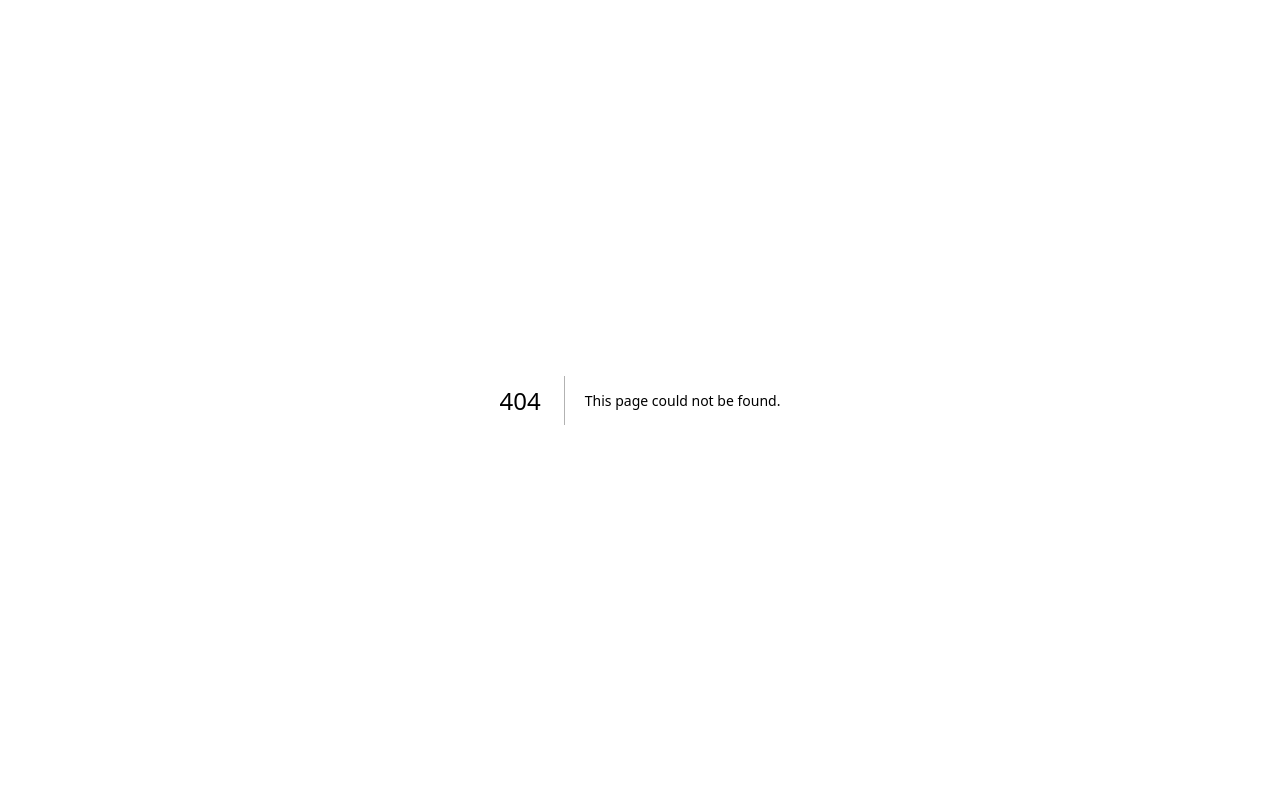
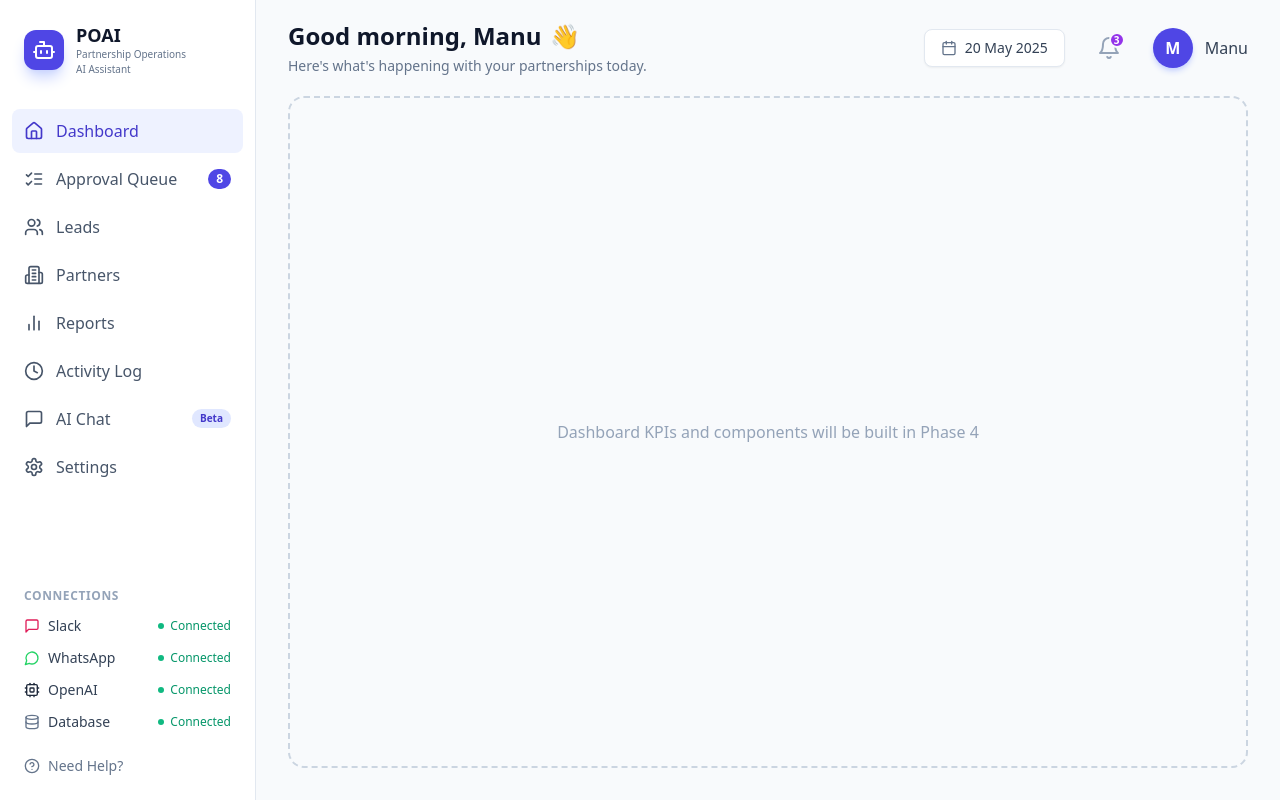
Before and after one commit to ManuSNair788/Amber-flow, a Next.js app: page /dashboard in a window 1280 px wide. Before the commit this address had no page. Built offline with nearby package versions, Linux system fonts and the light colour scheme.

Commit message:
feat(ui): implement core sidebar, header and dashboard layout for phase 3

```diff
--- /dev/null
+++ b/app/(dashboard)/dashboard/page.tsx
@@ -0,0 +1,7 @@
+export default function DashboardPage() {
+  return (
+    <div className="w-full h-full border-2 border-dashed border-slate-300 rounded-2xl flex items-center justify-center text-slate-400">
+      <p>Dashboard KPIs and components will be built in Phase 4</p>
+    </div>
+  );
+}
--- /dev/null
+++ b/app/(dashboard)/layout.tsx
@@ -0,0 +1,20 @@
+import { Sidebar } from "@/components/sidebar";
+import { Header } from "@/components/header";
+
+export default function DashboardLayout({
+  children,
+}: {
+  children: React.ReactNode
+}) {
+  return (
+    <div className="flex h-screen w-full bg-[#F8FAFC] overflow-hidden font-sans">
+      <Sidebar />
+      <div className="flex-1 flex flex-col overflow-hidden">
+        <Header />
+        <main className="flex-1 overflow-y-auto px-8 pb-8">
+          {children}
+        </main>
+      </div>
+    </div>
+  );
+}
--- /dev/null
+++ b/components/header.tsx
@@ -0,0 +1,33 @@
+import { Calendar, Bell } from 'lucide-react';
+
+export function Header() {
+  return (
+    <header className="h-24 px-8 flex items-center justify-between">
+      <div>
+        <h2 className="text-2xl font-bold text-slate-900 flex items-center gap-2">
+          Good morning, Manu <span className="text-2xl wave">👋</span>
+        </h2>
+        <p className="text-slate-500 mt-1 text-sm font-medium">Here's what's happening with your partnerships today.</p>
+      </div>
+
+      <div className="flex items-center gap-6">
+        <div className="flex items-center gap-2 bg-white border border-slate-200 shadow-sm rounded-lg px-4 py-2 text-sm font-medium text-slate-700 cursor-pointer hover:bg-slate-50 transition-colors">
+          <Calendar className="w-4 h-4 text-slate-500" />
+          <span>20 May 2025</span>
+        </div>
+
+        <button className="relative p-2 text-slate-400 hover:text-slate-600 transition-colors">
+          <Bell className="w-6 h-6" />
+          <span className="absolute top-1 right-1 w-4 h-4 bg-purple-600 text-white text-[10px] font-bold flex items-center justify-center rounded-full border-2 border-[#F8FAFC]">3</span>
+        </button>
+
+        <div className="flex items-center gap-3 cursor-pointer">
+          <div className="w-10 h-10 rounded-full bg-indigo-600 flex items-center justify-center text-white font-bold shadow-md shadow-indigo-200">
+            M
+          </div>
+          <span className="font-medium text-slate-700">Manu</span>
+        </div>
+      </div>
+    </header>
+  );
+}
--- /dev/null
+++ b/components/sidebar.tsx
@@ -0,0 +1,128 @@
+import Link from 'next/link';
+import {
+  Home,
+  ListChecks,
+  Users,
+  Building2,
+  BarChart2,
+  Clock,
+  Bot,
+  Settings,
+  HelpCircle,
+  MessageSquare,
+  MessageCircle,
+  Cpu,
+  Database
+} from 'lucide-react';
+
+export function Sidebar() {
+  return (
+    <div className="w-64 bg-white border-r border-slate-200 h-full flex flex-col justify-between py-6">
+      <div>
+        <div className="px-6 mb-8 flex items-center gap-3">
+          <div className="w-10 h-10 bg-indigo-600 rounded-xl flex items-center justify-center shadow-lg shadow-indigo-200">
+            <Bot className="text-white w-6 h-6" />
+          </div>
+          <div>
+            <h1 className="font-bold text-slate-900 text-lg leading-tight">POAI</h1>
+            <p className="text-[10px] text-slate-500 font-medium">Partnership Operations<br/>AI Assistant</p>
+          </div>
+        </div>
+
+        <nav className="space-y-1 px-3">
+          <Link href="/dashboard" className="flex items-center gap-3 px-3 py-2.5 bg-indigo-50 text-indigo-700 rounded-lg font-medium transition-colors">
+            <Home className="w-5 h-5" />
+            <span>Dashboard</span>
+          </Link>
+
+          <Link href="/queue" className="flex items-center justify-between px-3 py-2.5 text-slate-600 hover:bg-slate-50 rounded-lg font-medium transition-colors">
+            <div className="flex items-center gap-3">
+              <ListChecks className="w-5 h-5" />
+              <span>Approval Queue</span>
+            </div>
+            <span className="bg-indigo-600 text-white text-xs font-bold px-2 py-0.5 rounded-full">8</span>
+          </Link>
+
+          <Link href="/leads" className="flex items-center justify-between px-3 py-2.5 text-slate-600 hover:bg-slate-50 rounded-lg font-medium transition-colors">
+            <div className="flex items-center gap-3">
+              <Users className="w-5 h-5" />
+              <span>Leads</span>
+            </div>
+          </Link>
+
+          <Link href="/partners" className="flex items-center gap-3 px-3 py-2.5 text-slate-600 hover:bg-slate-50 rounded-lg font-medium transition-colors">
+            <Building2 className="w-5 h-5" />
+            <span>Partners</span>
+          </Link>
+
+          <Link href="/reports" className="flex items-center gap-3 px-3 py-2.5 text-slate-600 hover:bg-slate-50 rounded-lg font-medium transition-colors">
+            <BarChart2 className="w-5 h-5" />
+            <span>Reports</span>
+          </Link>
+
+          <Link href="/activity" className="flex items-center gap-3 px-3 py-2.5 text-slate-600 hover:bg-slate-50 rounded-lg font-medium transition-colors">
+            <Clock className="w-5 h-5" />
+            <span>Activity Log</span>
+          </Link>
+
+          <Link href="/ai-chat" className="flex items-center justify-between px-3 py-2.5 text-slate-600 hover:bg-slate-50 rounded-lg font-medium transition-colors">
+            <div className="flex items-center gap-3">
+              <MessageSquare className="w-5 h-5" />
+              <span>AI Chat</span>
+            </div>
+            <span className="bg-indigo-100 text-indigo-700 text-[10px] font-bold px-2 py-0.5 rounded-full">Beta</span>
+          </Link>
+
+          <Link href="/settings" className="flex items-center gap-3 px-3 py-2.5 text-slate-600 hover:bg-slate-50 rounded-lg font-medium transition-colors">
+            <Settings className="w-5 h-5" />
+            <span>Settings</span>
+          </Link>
+        </nav>
+      </div>
+
+      <div className="px-6 space-y-6">
+        <div>
+          <h3 className="text-xs font-semibold text-slate-400 uppercase tracking-wider mb-3">Connections</h3>
+          <div className="space-y-3">
+            <div className="flex items-center justify-between text-sm">
+              <div className="flex items-center gap-2 text-slate-700 font-medium">
+                <MessageSquare className="w-4 h-4 text-[#E01E5A]" /> Slack
+              </div>
+              <div className="flex items-center gap-1.5 text-emerald-600 text-xs font-medium">
+                <div className="w-1.5 h-1.5 rounded-full bg-emerald-500"></div> Connected
+              </div>
+            </div>
+            <div className="flex items-center justify-between text-sm">
+              <div className="flex items-center gap-2 text-slate-700 font-medium">
+                <MessageCircle className="w-4 h-4 text-[#25D366]" /> WhatsApp
+              </div>
+              <div className="flex items-center gap-1.5 text-emerald-600 text-xs font-medium">
+                <div className="w-1.5 h-1.5 rounded-full bg-emerald-500"></div> Connected
+              </div>
+            </div>
+            <div className="flex items-center justify-between text-sm">
+              <div className="flex items-center gap-2 text-slate-700 font-medium">
+                <Cpu className="w-4 h-4 text-slate-800" /> OpenAI
+              </div>
+              <div className="flex items-center gap-1.5 text-emerald-600 text-xs font-medium">
+                <div className="w-1.5 h-1.5 rounded-full bg-emerald-500"></div> Connected
+              </div>
+            </div>
+            <div className="flex items-center justify-between text-sm">
+              <div className="flex items-center gap-2 text-slate-700 font-medium">
+                <Database className="w-4 h-4 text-slate-500" /> Database
+              </div>
+              <div className="flex items-center gap-1.5 text-emerald-600 text-xs font-medium">
+                <div className="w-1.5 h-1.5 rounded-full bg-emerald-500"></div> Connected
+              </div>
+            </div>
+          </div>
+        </div>
+
+        <button className="flex items-center gap-2 text-slate-500 hover:text-slate-700 text-sm font-medium transition-colors">
+          <HelpCircle className="w-4 h-4" /> Need Help?
+        </button>
+      </div>
+    </div>
+  );
+}
```
